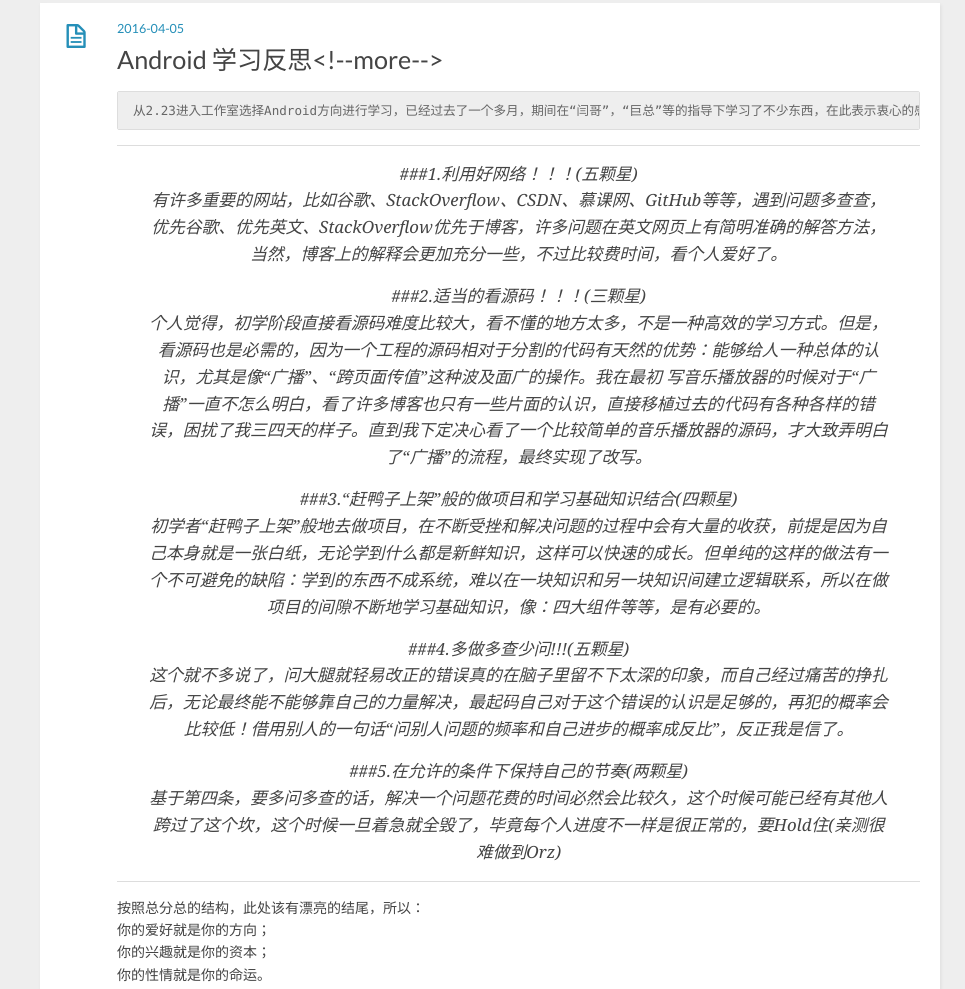
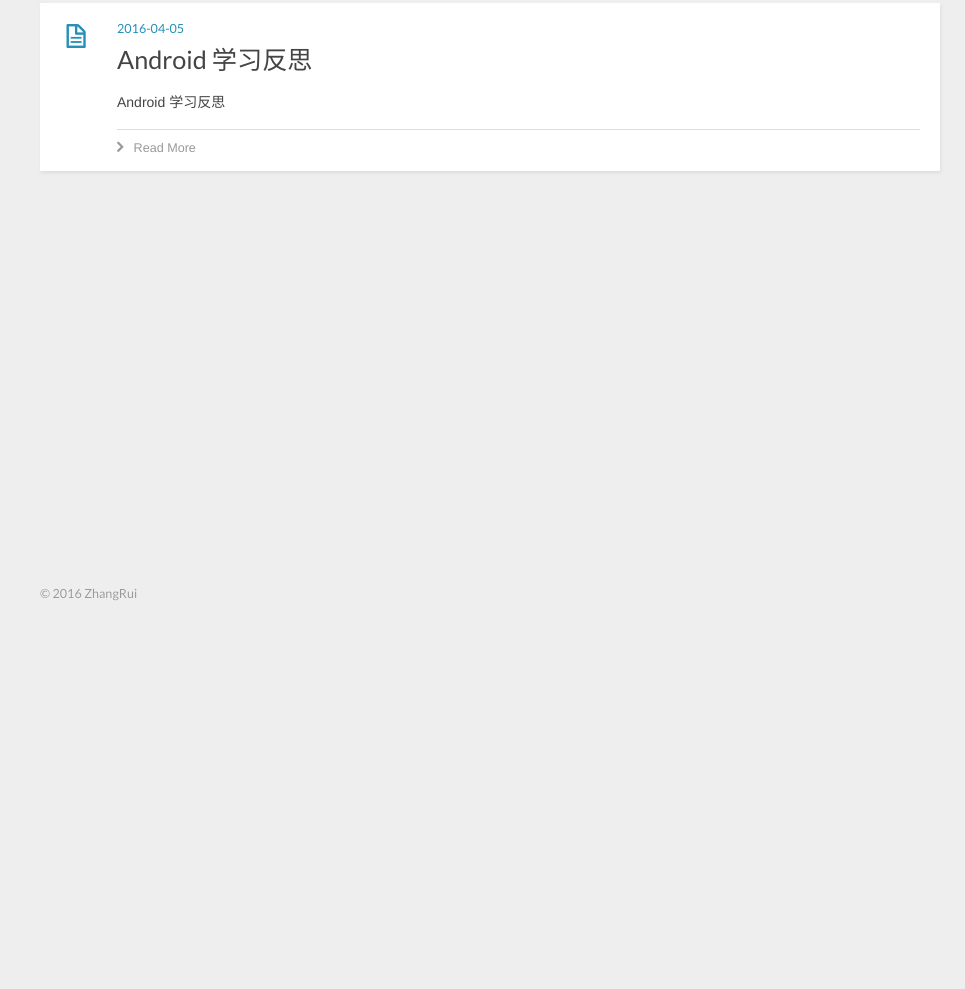
Before and after one commit to ZhangRui111/ZhangRui111.github.io, a plain HTML site: page index.html in a window 1280 px wide. Shown: the part 367-1356 px from the top of the page, 0-965 px from the left. After the commit the page ends 1022 px from the top, so only its background shows below. Drawn offline with nearby package versions, Linux system fonts and the light colour scheme; a script that the page names is missing.

Commit message:
Site updated: 2016-04-08 21:51:39

```diff
--- a/index.html
+++ b/index.html
@@ -108,26 +108,21 @@ var duoshuoQuery = {short_name:"zhangrui111"};
 
 
 
-    <h1 class="title"><a href="/2016/04/05/Android-学习反思/">Android 学习反思&lt;!--more--&gt;</a></h1>
+    <h1 class="title"><a href="/2016/04/05/Android-学习反思/">Android 学习反思</a></h1>
 
 
     </header>
     <div class="entry">
 
-        <pre><code>从2.23进入工作室选择Android方向进行学习，已经过去了一个多月，期间在“闫哥”，“巨总”等的指导下学习了不少东西，在此表示衷心的感谢，也大致形成了对Android的最初认识，刚刚写完关于网络请求的东西，需要沉淀一下，在此反思总结，以便未来更好地前行！
-</code></pre><blockquote>
-<p>###1.利用好网络！！！(五颗星)<br>有许多重要的网站，比如谷歌、StackOverflow、CSDN、慕课网、GitHub等等，遇到问题多查查，优先谷歌、优先英文、StackOverflow优先于博客，许多问题在英文网页上有简明准确的解答方法，当然，博客上的解释会更加充分一些，不过比较费时间，看个人爱好了。</p>
-<p>###2.适当的看源码！！！(三颗星)<br>个人觉得，初学阶段直接看源码难度比较大，看不懂的地方太多，不是一种高效的学习方式。但是，看源码也是必需的，因为一个工程的源码相对于分割的代码有天然的优势：能够给人一种总体的认识，尤其是像“广播”、“跨页面传值”这种波及面广的操作。我在最初 写音乐播放器的时候对于“广播”一直不怎么明白，看了许多博客也只有一些片面的认识，直接移植过去的代码有各种各样的错误，困扰了我三四天的样子。直到我下定决心看了一个比较简单的音乐播放器的源码，才大致弄明白了“广播”的流程，最终实现了改写。</p>
-<p>###3.“赶鸭子上架”般的做项目和学习基础知识结合(四颗星)<br>初学者“赶鸭子上架”般地去做项目，在不断受挫和解决问题的过程中会有大量的收获，前提是因为自己本身就是一张白纸，无论学到什么都是新鲜知识，这样可以快速的成长。但单纯的这样的做法有一个不可避免的缺陷：学到的东西不成系统，难以在一块知识和另一块知识间建立逻辑联系，所以在做项目的间隙不断地学习基础知识，像：四大组件等等，是有必要的。</p>
-<p>###4.多做多查少问!!!(五颗星)<br>这个就不多说了，问大腿就轻易改正的错误真的在脑子里留不下太深的印象，而自己经过痛苦的挣扎后，无论最终能不能够靠自己的力量解决，最起码自己对于这个错误的认识是足够的，再犯的概率会比较低！借用别人的一句话“问别人问题的频率和自己进步的概率成反比”，反正我是信了。</p>
-<p>###5.在允许的条件下保持自己的节奏(两颗星)<br>基于第四条，要多问多查的话，解决一个问题花费的时间必然会比较久，这个时候可能已经有其他人跨过了这个坎，这个时候一旦着急就全毁了，毕竟每个人进度不一样是很正常的，要Hold住(亲测很难做到Orz)</p>
-</blockquote>
-<p>按照总分总的结构，此处该有漂亮的结尾，所以：<br>    你的爱好就是你的方向；<br>    你的兴趣就是你的资本；<br>    你的性情就是你的命运。</p>
-
+        <p>Android 学习反思
 
     </div>
     <footer>
 
+
+          <div class="alignleft">
+            <a href="/2016/04/05/Android-学习反思/#more" class="more-link">Read More</a>
+          </div>
 
 
 
@@ -212,3 +207,5 @@ var duoshuoQuery = {short_name:"zhangrui111"};
 
 </body>
 </html>
+
+<a href="https://github.com/ZhangRui111"><img style="position: absolute; top: 0; right: 0; border: 0;" src="https://camo.githubusercontent.com/38ef81f8aca64bb9a64448d0d70f1308ef5341ab/68747470733a2f2f73332e616d617a6f6e6177732e636f6d2f6769746875622f726962626f6e732f666f726b6d655f72696768745f6461726b626c75655f3132313632312e706e67" alt="Fork me on GitHub" data-canonical-src="https://s3.amazonaws.com/github/ribbons/forkme_right_darkblue_121621.png"></a>
```
Also changed, not shown: 2016/04/05/Android-学习反思/index.html (+7 -5 lines), 2016/04/08/hello-world/index.html (+2 -0 lines), archives/2016/04/index.html (+3 -1 lines), archives/2016/index.html (+3 -1 lines), archives/index.html (+3 -1 lines).
